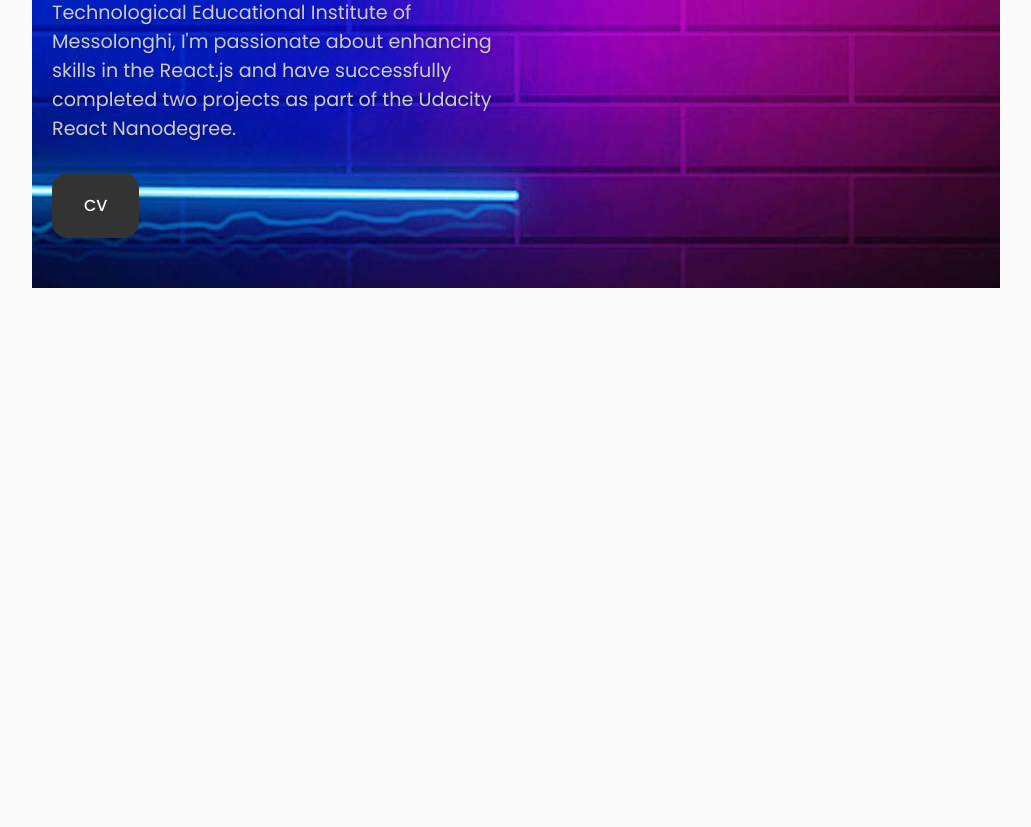
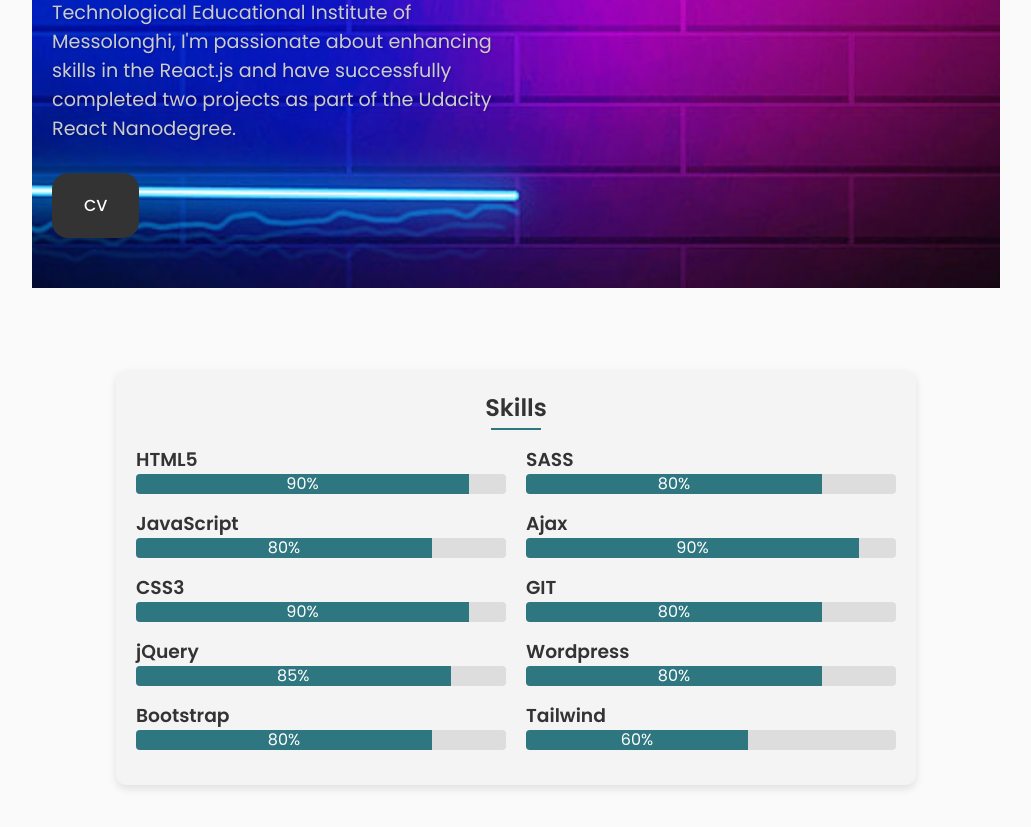
Before and after one commit to george-sagiannis/portfolio, a React (Create React App) app: page / in a window 1280 px wide. Shown: the part 597-1424 px from the top of the page, without its empty margins (124-1155 px from the left). Before the commit the page ends 917 px from the top, so only its background shows below. Built offline with nearby package versions, Linux system fonts and the light colour scheme.

Commit message:
skills section added with interactive percentances in progress bar for each skill

```diff
--- a/src/App.js
+++ b/src/App.js
@@ -1,27 +1,24 @@
-import React from 'react';
+import React from "react";
 
-import './App.css';
+import "./App.css";
 
-import Header from './components/header/Header';
+import Header from "./components/header/Header";
 
-import Home from './components/home/Home';
+import Home from "./components/home/Home";
 
+import Skills from "./components/skills/Skills";
 
 const App = () => {
   return (
-
-      <>
-
+    <>
       <Header />
 
-      <main className='main'>
+      <main className="main">
         <Home />
+        <Skills />
       </main>
-
-      </>
-
-
-  )
-}
+    </>
+  );
+};
 
 export default App;
--- /dev/null
+++ b/src/components/skills/Skills.js
@@ -0,0 +1,73 @@
+import React, { useEffect, useRef, useState } from "react";
+import "./skills.css";
+
+const SkillBar = ({ name, percentage }) => {
+  const [isVisible, setIsVisible] = useState(false);
+  const progressBarRef = useRef(null);
+
+  useEffect(() => {
+    const observer = new IntersectionObserver(
+      (entries) => {
+        entries.forEach((entry) => {
+          if (entry.isIntersecting) {
+            setIsVisible(true);
+            observer.unobserve(entry.target);
+          }
+        });
+      },
+      { threshold: 0.5 }
+    );
+
+    if (progressBarRef.current) {
+      observer.observe(progressBarRef.current);
+    }
+
+    return () => {
+      if (progressBarRef.current) {
+        observer.unobserve(progressBarRef.current);
+      }
+    };
+  }, []);
+
+  return (
+    <div className="skill-bar" ref={progressBarRef}>
+      <h3>{name}</h3>
+      <div className="progress">
+        <div
+          className={`progress-bar ${isVisible ? "visible" : ""}`}
+          style={{ width: isVisible ? `${percentage}%` : "0%" }}
+        >
+          {isVisible ? `${percentage}%` : ""}
+        </div>
+      </div>
+    </div>
+  );
+};
+
+const Skills = () => {
+  return (
+    <div className="skills-container">
+      <div className="skills-heading">
+        <h2 className="skills-title">Skills</h2>
+      </div>
+      <div className="skills-wrapper">
+        <div className="skills-column">
+          <SkillBar name="HTML5" percentage={90} />
+          <SkillBar name="JavaScript" percentage={80} />
+          <SkillBar name="CSS3" percentage={90} />
+          <SkillBar name="jQuery" percentage={85} />
+          <SkillBar name="Bootstrap" percentage={80} />
+        </div>
+        <div className="skills-column">
+          <SkillBar name="SASS" percentage={80} />
+          <SkillBar name="Ajax" percentage={90} />
+          <SkillBar name="GIT" percentage={80} />
+          <SkillBar name="Wordpress" percentage={80} />
+          <SkillBar name="Tailwind" percentage={60} />
+        </div>
+      </div>
+    </div>
+  );
+};
+
+export default Skills;
--- /dev/null
+++ b/src/components/skills/skills.css
@@ -0,0 +1,59 @@
+.skills-container {
+  max-width: 800px;
+  margin: 50px auto;
+  padding: 20px;
+  background-color: #f4f4f4;
+  border-radius: 10px;
+  box-shadow: 0 4px 8px rgba(0, 0, 0, 0.1);
+}
+
+.skills-heading {
+  text-align: center;
+  margin-bottom: 20px;
+}
+
+.skills-title {
+  font-size: 24px;
+  color: #333;
+  position: relative;
+  display: inline-block;
+}
+
+.skills-title::after {
+  content: "";
+  position: absolute;
+  bottom: -5px;
+  left: 50%;
+  width: 50px;
+  height: 2px;
+  background-color: #2f7780;
+  transform: translateX(-50%);
+}
+
+.skill-bar {
+  margin-bottom: 15px;
+}
+
+.progress {
+  background-color: #ddd;
+  border-radius: 4px;
+  height: 20px;
+  overflow: hidden;
+}
+
+.progress-bar {
+  background-color: #2f7780;
+  color: #fff;
+  text-align: center;
+  line-height: 20px;
+  transition: width 0.6s ease;
+}
+
+.skills-wrapper {
+  display: flex;
+  justify-content: space-between;
+}
+
+.skills-column {
+  width: calc(50% - 10px);
+}
```
Also changed, not shown: src/components/home/Home.js (+6 -6 lines), src/components/home/Social.js (+5 -9 lines).
